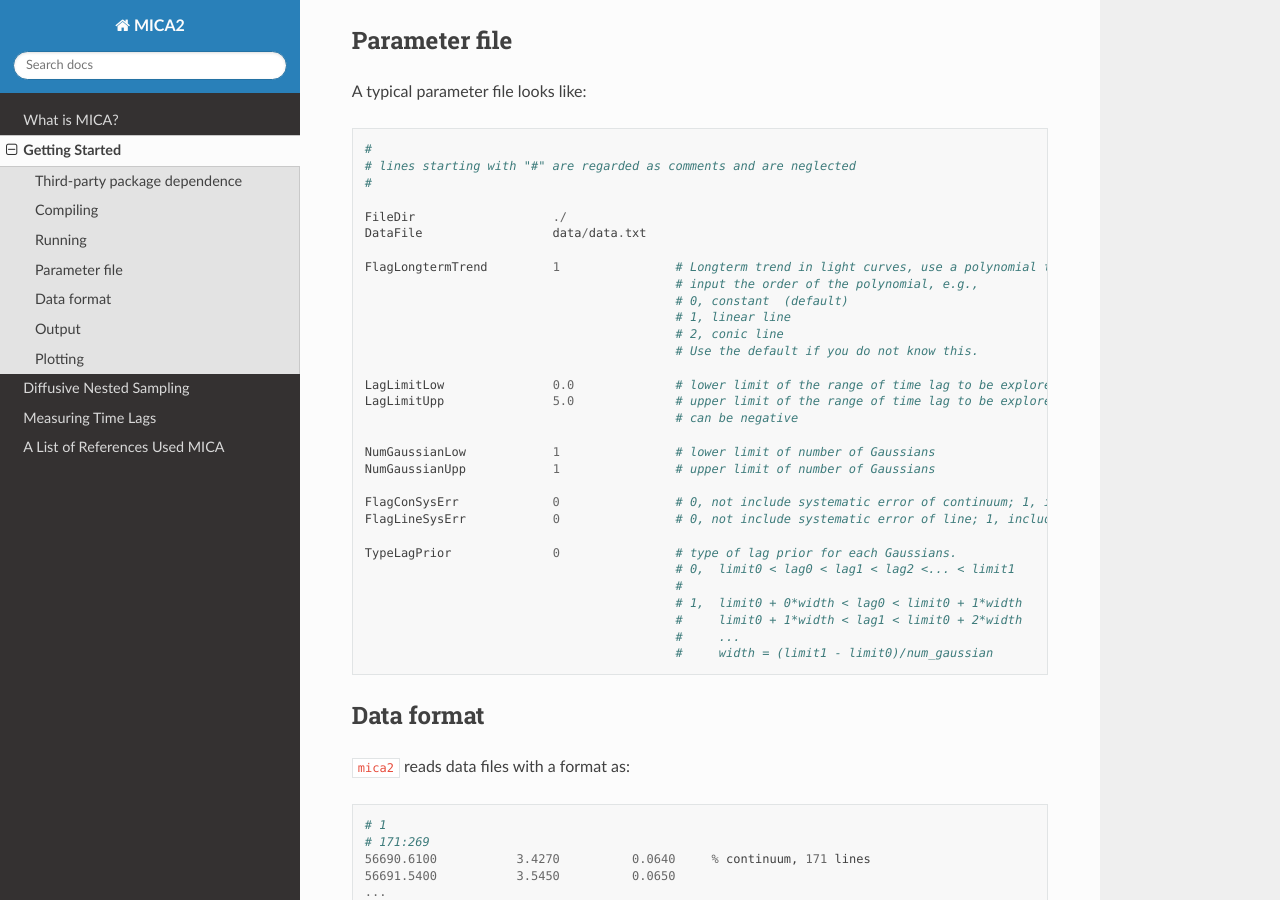
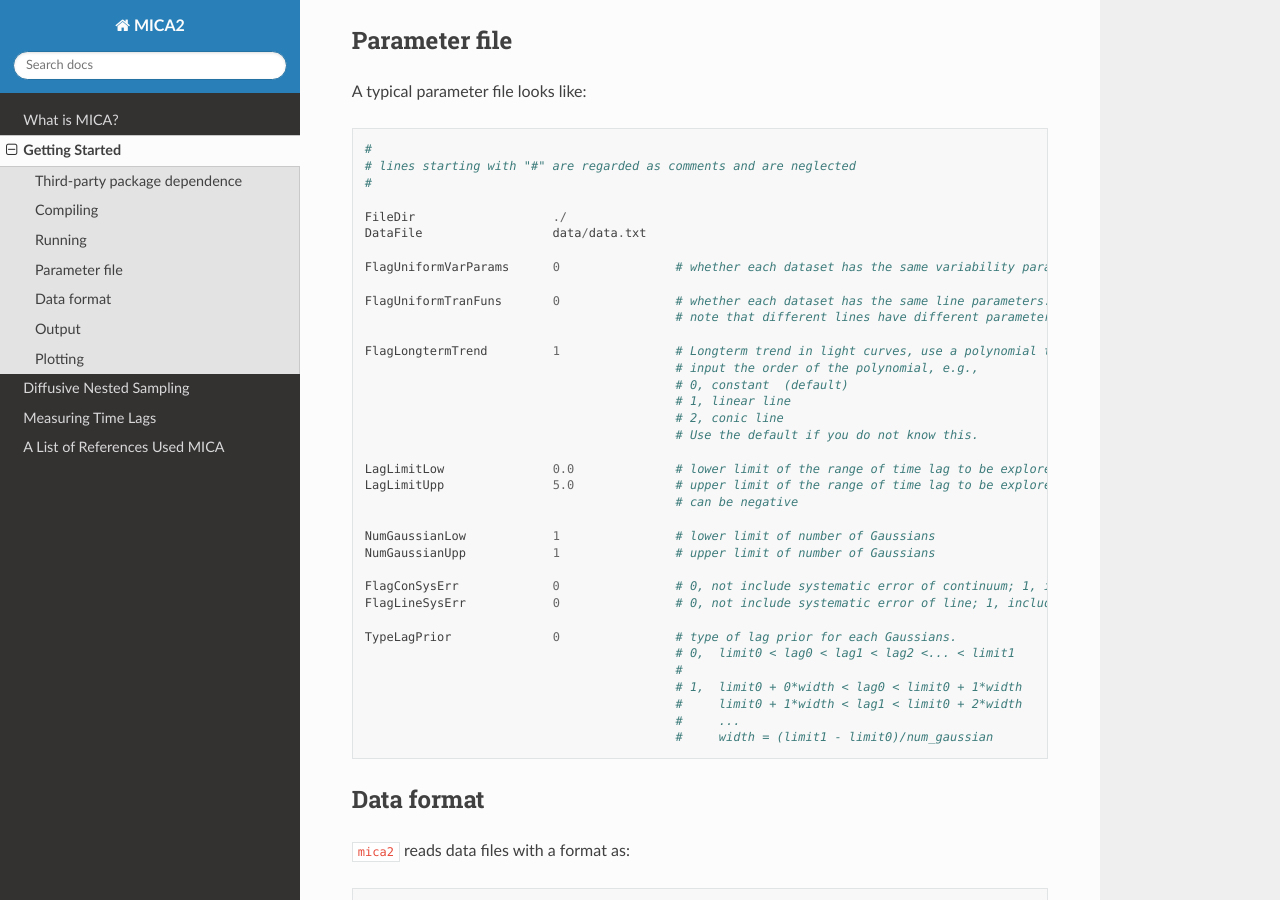
Before and after one commit to LiyrAstroph/MICA2, a Sphinx documentation site: the page built from docs/getting_started.rst, in a window 1280 px wide and 900 px high, scrolled down 945 px. Built offline with Sphinx 7.4.7 and the Read the Docs theme 2.0.0, drawn with Linux system fonts in a browser that asks for light colours.

Commit message:
update docs again.

```diff
--- a/docs/getting_started.rst
+++ b/docs/getting_started.rst
@@ -55,6 +55,11 @@ A typical parameter file looks like::
 
   FileDir                   ./
   DataFile                  data/data.txt
+
+  FlagUniformVarParams      0                # whether each dataset has the same variability parameters
+
+  FlagUniformTranFuns       0                # whether each dataset has the same line parameters.
+                                             # note that different lines have different parameters.
 
   FlagLongtermTrend         1                # Longterm trend in light curves, use a polynomial to fit
                                              # input the order of the polynomial, e.g.,
```
